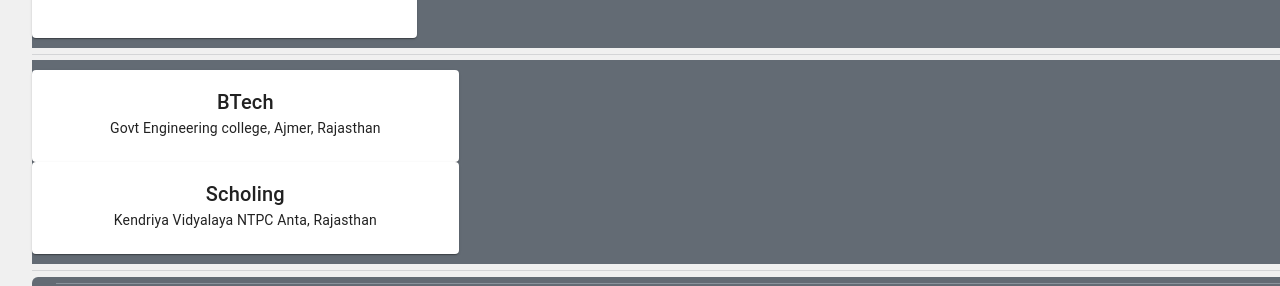
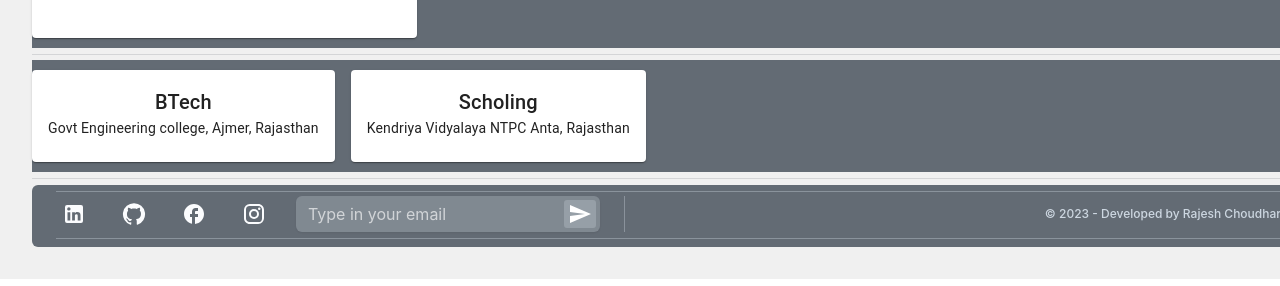
Before and after one commit to coding-At-GitHub/portfolio-web-typescript, a React (Vite) app: page / in a window 1280 px wide. Shown: the part 1545-1831 px from the top of the page. Built offline with nearby package versions, Linux system fonts and the light colour scheme.

Commit message:
Update EducationSect.jsx

```diff
--- a/src/Components/sections/EducationSect.jsx
+++ b/src/Components/sections/EducationSect.jsx
@@ -1,31 +1,26 @@
 import React from 'react';
 import './../CombinedCss.css';
 import { Grid, Typography, Card, CardContent, CardActions, Button } from '@material-ui/core';
+import Stack from '@mui/material/Stack';
+
 function EducationSect() {
   return (
     <div>
-      <Grid  xs={12} sm={6} md={4}>
+      <Stack direction="row" spacing={2}>
         <Card>
-
           <CardContent>
             <Typography variant="h6">BTech</Typography>
             <Typography variant="body2">Govt Engineering college, Ajmer, Rajasthan</Typography>
           </CardContent>
-
         </Card>
         <Card>
-
           <CardContent>
             <Typography variant="h6">Scholing</Typography>
             <Typography variant="body2">Kendriya Vidyalaya NTPC Anta, Rajasthan</Typography>
           </CardContent>
+        </Card>
+      </Stack>
 
-            </Card>
-
-          </Grid>
-          <Grid   xs={12} sm={6} md={4}>
-
-          </Grid>
     </div>
   )
 }
```
Lines whose indentation alone changed are shown as unchanged.
